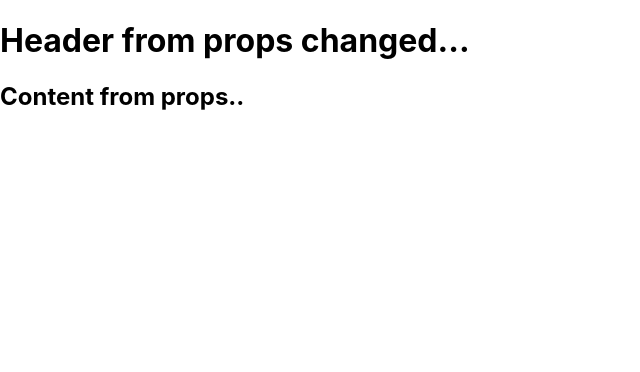
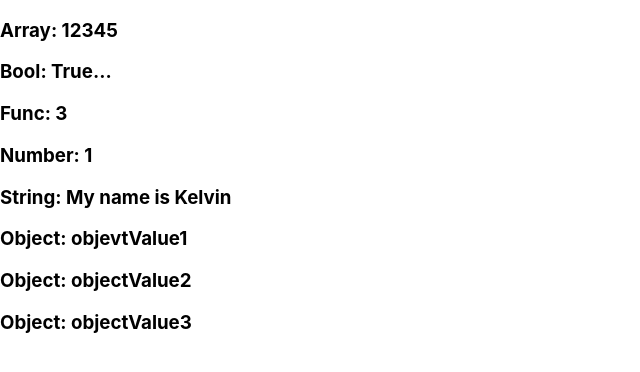
Before and after one commit to ItsMurumba/learning-reactjs, a React (Create React App) app: page / in a window 1280 px wide. Shown: the top 372 px of the page, without its empty margins (0-640 px from the left). Built offline with nearby package versions, Linux system fonts and the light colour scheme; the HTML template or start-up script is replaced by a standard one.

Commit message:
Added props validations

```diff
--- a/src/App.js
+++ b/src/App.js
@@ -1,38 +1,42 @@
 import React from 'react';
+import PropTypes from 'prop-types'
 
 class App extends React.Component {
-  constructor(props){
-    super(props);
-    this.state = {
-      header: "Header from props changed...",
-      content: "Content from props.."
-    }
-  }
-   render() {
+    render() {
       return (
          <div>
-            <Header headerProp = {this.state.header}/>
-            <Content contentProp = {this.state.content}/>
+            <h3>Array: {this.props.propArray}</h3>
+            <h3>Bool: {this.props.propBool ? "True..." : "False..."}</h3>
+            <h3>Func: {this.props.propFunc(3)}</h3>
+            <h3>Number: {this.props.propNumber}</h3>
+            <h3>String: {this.props.propString}</h3>
+            <h3>Object: {this.props.propObject.objectName1}</h3>
+            <h3>Object: {this.props.propObject.objectName2}</h3>
+            <h3>Object: {this.props.propObject.objectName3}</h3>
          </div>
       );
    }
 }
-class Header extends React.Component {
-   render() {
-      return (
-         <div>
-            <h1>{this.props.headerProp}</h1>
-         </div>
-      );
-   }
+
+App.propTypes ={
+  propArray: PropTypes.array.isRequired,
+  propBool: PropTypes.bool.isRequired,
+  propFunc: PropTypes.func,
+  propNumber: PropTypes.number,
+  propString: PropTypes.string,
+  propObject: PropTypes.object
 }
-class Content extends React.Component {
-   render() {
-      return (
-         <div>
-            <h2>{this.props.contentProp}</h2>
-         </div>
-      );
-   }
+
+App.defaultProps ={
+  propArray: [1,2,3,4,5],
+  propBool: true,
+  propFunc: function(e){return e},
+  propNumber: 1,
+  propString: "My name is Kelvin",
+  propObject: {
+    objectName1: "objevtValue1",
+    objectName2: "objectValue2",
+    objectName3: "objectValue3"
+  }
 }
 export default App;
```
